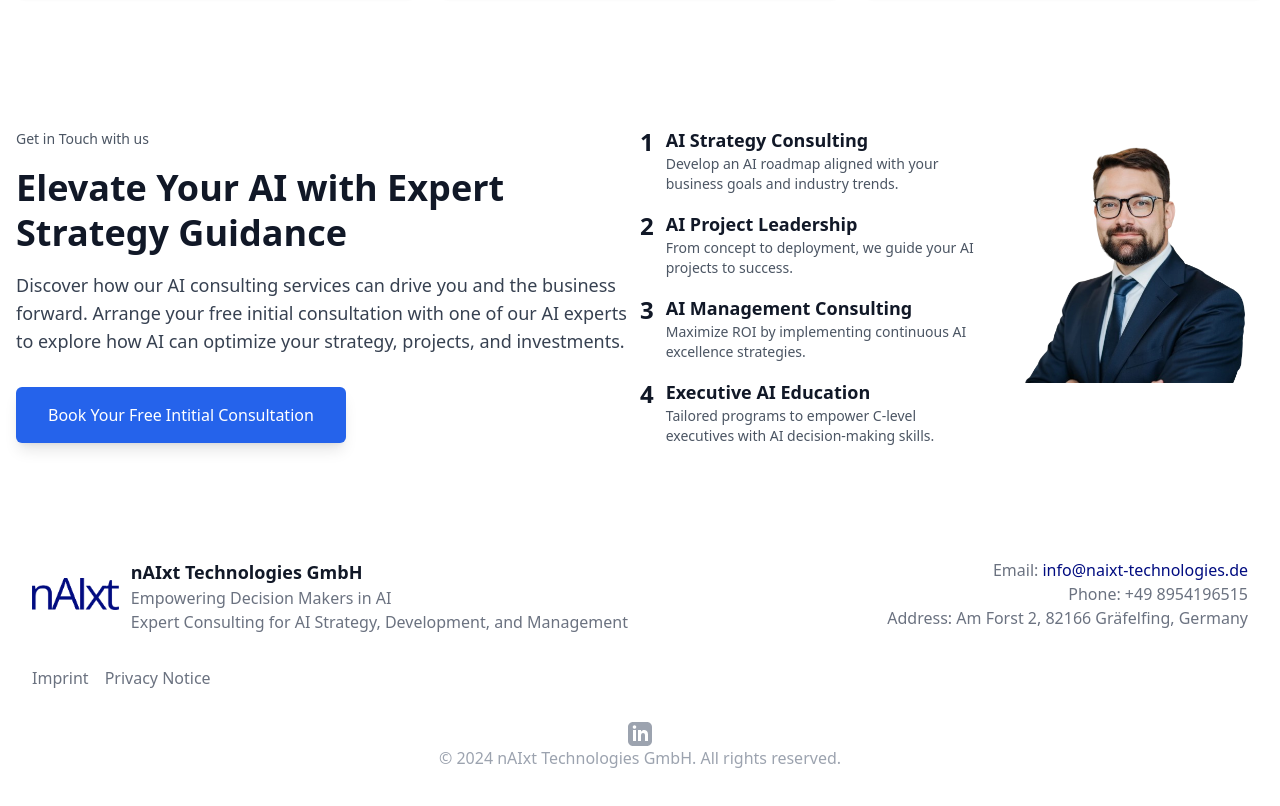
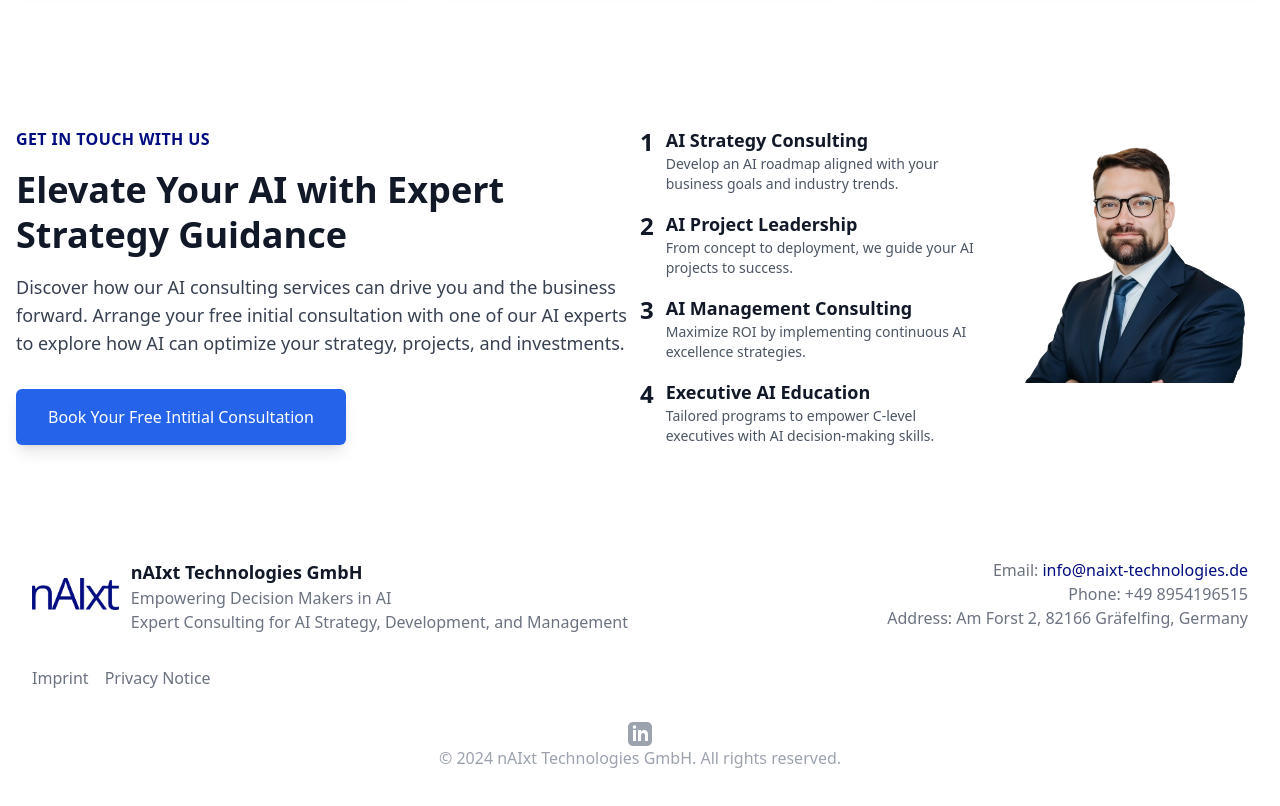
Before and after one commit to Jonasmpi/naixt-homepage-static, a React (Create React App) app: page / in a window 1280 px wide. Shown: the part 7030-7836 px from the top of the page. Built offline with nearby package versions, Linux system fonts and the light colour scheme.

Commit message:
Update Pricing.js

```diff
--- a/src/components/Pricing.js
+++ b/src/components/Pricing.js
@@ -7,7 +7,7 @@ const ConsultationSection = () => {
 
                 {/* Left Side: Main Content */}
                 <div className="md:w-1/2 mb-8 md:mb-0 text-center md:text-left">
-                    <p className="text-sm font-medium text-gray-600">Get in Touch with us</p>
+                    <p className="text-base text-[#010C80] font-semibold tracking-wide uppercase">Get in Touch with us</p>
                     <h2 className="text-4xl font-extrabold text-gray-900 mt-4 leading-tight">
                         Elevate Your AI with Expert Strategy Guidance
                     </h2>
```
